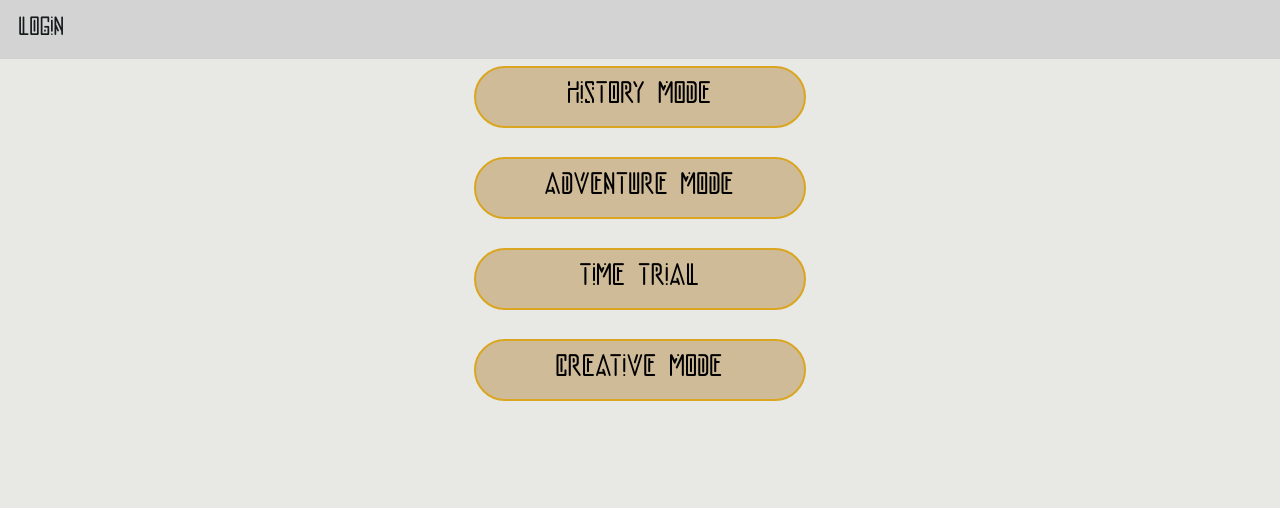
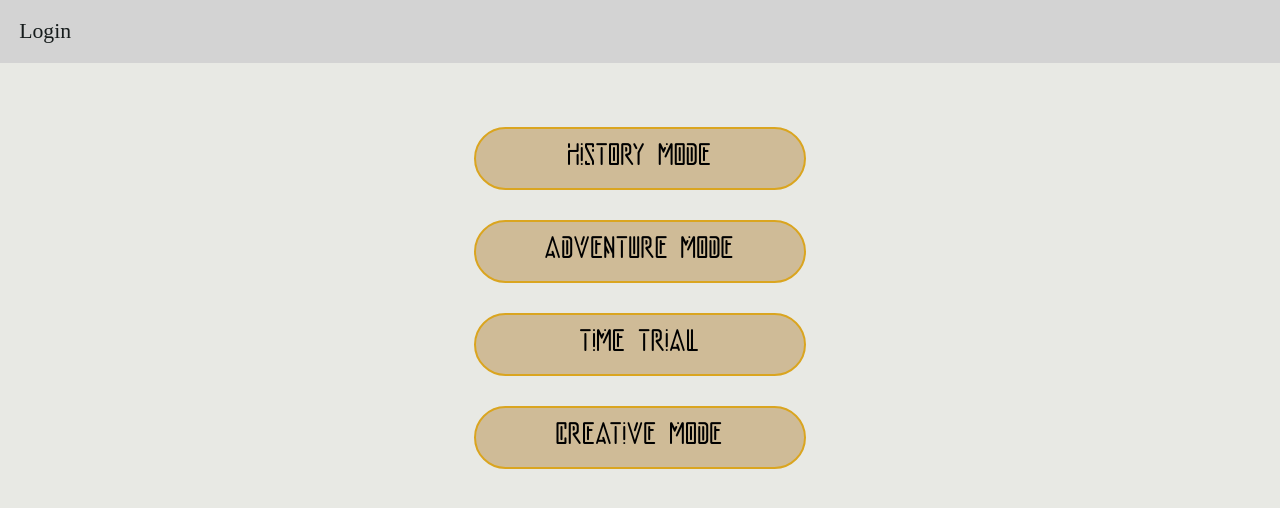
Before and after one commit to Cyriaque-TONNERRE/DeEZit-Chains, a PHP site: page /php/index.php in a window 1280 px wide. Shown: the top 508 px of the page. Run offline with PHP 8.4, Linux system fonts and the light colour scheme.

Commit message:
debut nav

```diff
--- a/css/index.css
+++ b/css/index.css
@@ -13,7 +13,6 @@
 * {
 	color: var(--txtcolor);
 	background-color: var(--backcolor);
-	font-family: Ezcriture;
 }
 
 @font-face {
@@ -28,9 +27,14 @@ nav {
 }
 
 nav a {
+	display: block;
 	text-decoration: none;
 	font-size: 1.7vw;
 	background-color: lightgrey;
+}
+
+main div {
+	margin-top: 5vw;
 }
 
 .gamemode {
--- a/php/index.php
+++ b/php/index.php
@@ -33,10 +33,12 @@
 
     <main>
 
-		<a class="gamemode" href="history.php">History Mode</a><br>
-		<a class="gamemode" href="adventure.php">Adventure Mode</a><br>
-		<a class="gamemode" href="time.php">Time Trial</a><br>
-		<a class="gamemode" href="creative.php">Creative Mode</a><br>
+		<div>
+			<a class="gamemode" href="history.php">History Mode</a><br>
+			<a class="gamemode" href="adventure.php">Adventure Mode</a><br>
+			<a class="gamemode" href="time.php">Time Trial</a><br>
+			<a class="gamemode" href="creative.php">Creative Mode</a><br>
+		</div>
 
 	</main>
 
```
